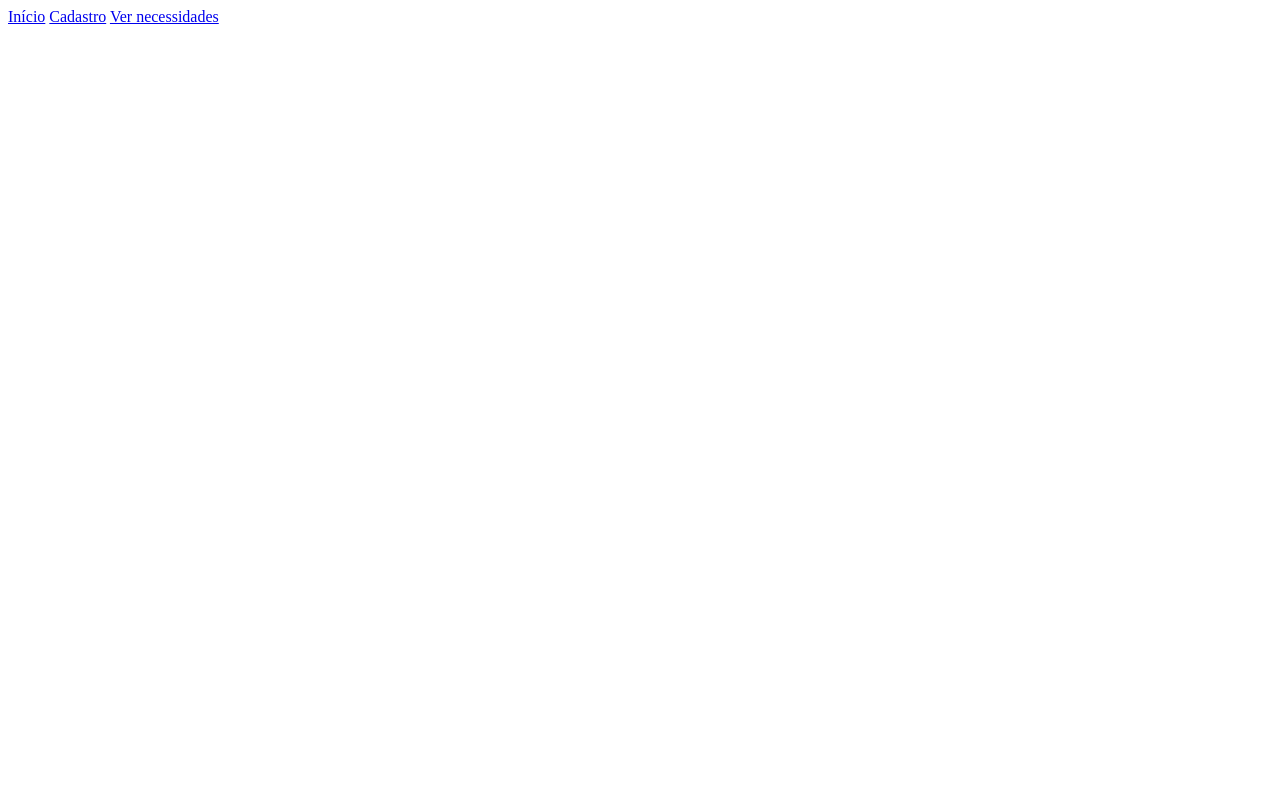
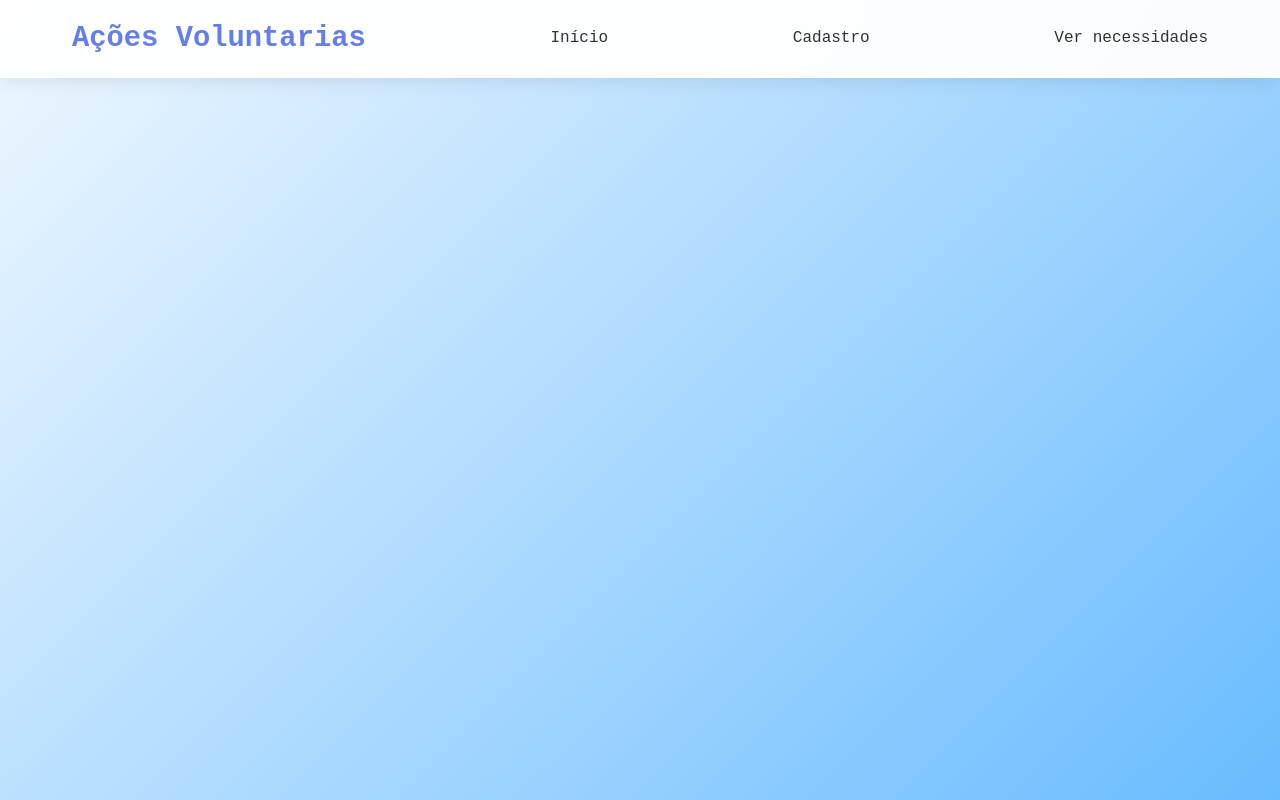
Before and after one commit to natieledpaula/projeto-voluntario, a plain HTML site: page index.html in a window 1280 px wide. Drawn offline with Linux system fonts and the light colour scheme.

Commit message:
Cabeçalho e a estilização

```diff
--- a/index.html
+++ b/index.html
@@ -7,15 +7,21 @@
 
     <!-- link font awesome -->
     <link rel="stylesheet" href="https://cdnjs.cloudflare.com/ajax/libs/font-awesome/6.7.2/css/all.min.css" integrity="sha512-Evv84Mr4kqVGRNSgIGL/F/aIDqQb7xQ2vcrdIwxfjThSH8CSR7PBEakCr51Ck+w+/U6swU2Im1vVX0SVk9ABhg==" crossorigin="anonymous" referrerpolicy="no-referrer" />
+
+    <!-- Links do css -->
+     <link rel="stylesheet" href="src/css/home.css">
 </head>
 <body>
     <!-- Cabeçalho -->
      <header class="cabecalho">
         <nav class="navbar">
+            <h1 class="titulo">Ações Voluntarias</h1>
             <a href="#home">Início</a>
-            <a href="#cadastro">Cadastro</a>
-            <a href="#visualizar">Ver necessidades</a>
+            <a href="cadastro.html">Cadastro</a>
+            <a href="visualizar.html">Ver necessidades</a>
         </nav>
      </header>
+
+     <!-- Sobre a pagina -->
 </body>
 </html>
--- /dev/null
+++ b/src/css/home.css
@@ -0,0 +1,53 @@
+* {
+    margin: 0;
+    padding: 0;
+    box-sizing: border-box;
+}
+
+body {
+    font-family: 'Courier New', Courier, monospace;
+    line-height: 1.6;
+    background: linear-gradient(135deg, aliceblue 0%, #69bcff 100%);
+    min-height: 100vh;
+}
+
+/* Cabeçalho */
+.cabecalho {
+    background-color: rgba(255, 255, 255, .95);
+    backdrop-filter: blur(10px);
+    padding: 1rem 0;
+    box-shadow: 0 2px 20px rgba(0, 0, 0, .1);
+    position: sticky;
+    top: 0;
+    z-index: 1000;
+}
+
+.navbar {
+    max-width: 1200px;
+    margin: 0 auto;
+    display: flex;
+    justify-content: space-between;
+    align-items: center;
+    padding: 0 2rem;
+}
+
+.titulo {
+    font-size: 1.8rem;
+    font-weight: bold;
+    color: #667eea;
+}
+
+.navbar a {
+    display: flex;
+    list-style: none;
+    gap: 2rem;
+    text-decoration: none;
+    color: #333;
+    font-weight: 500;
+    transition: color 0.3s ease;
+    cursor: pointer;
+}
+
+.navbar a:hover, .navbar a.active {
+    color: #667eea;
+}
```
Also changed, not shown: cadastro.html (added), visualizar.html (added).
